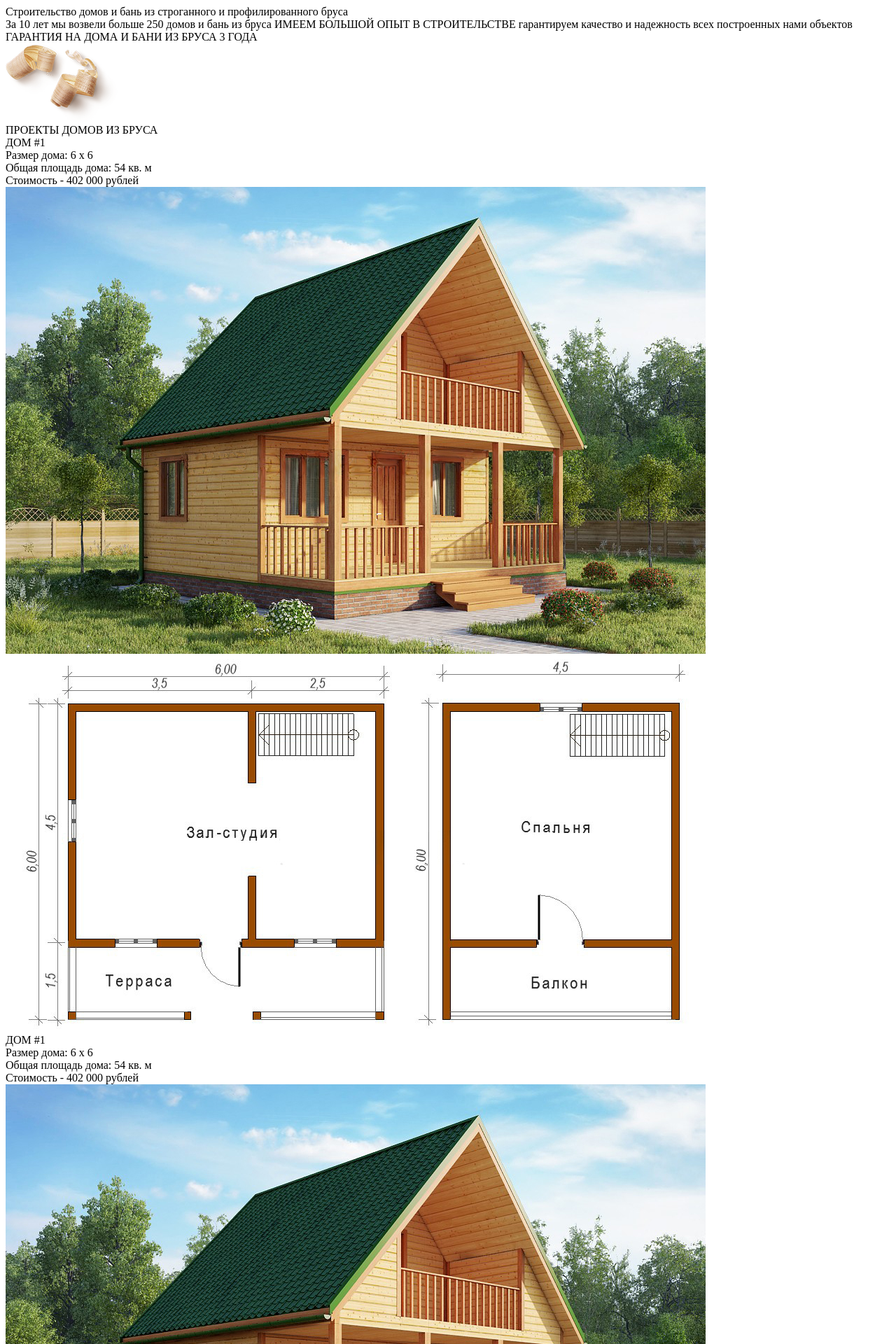
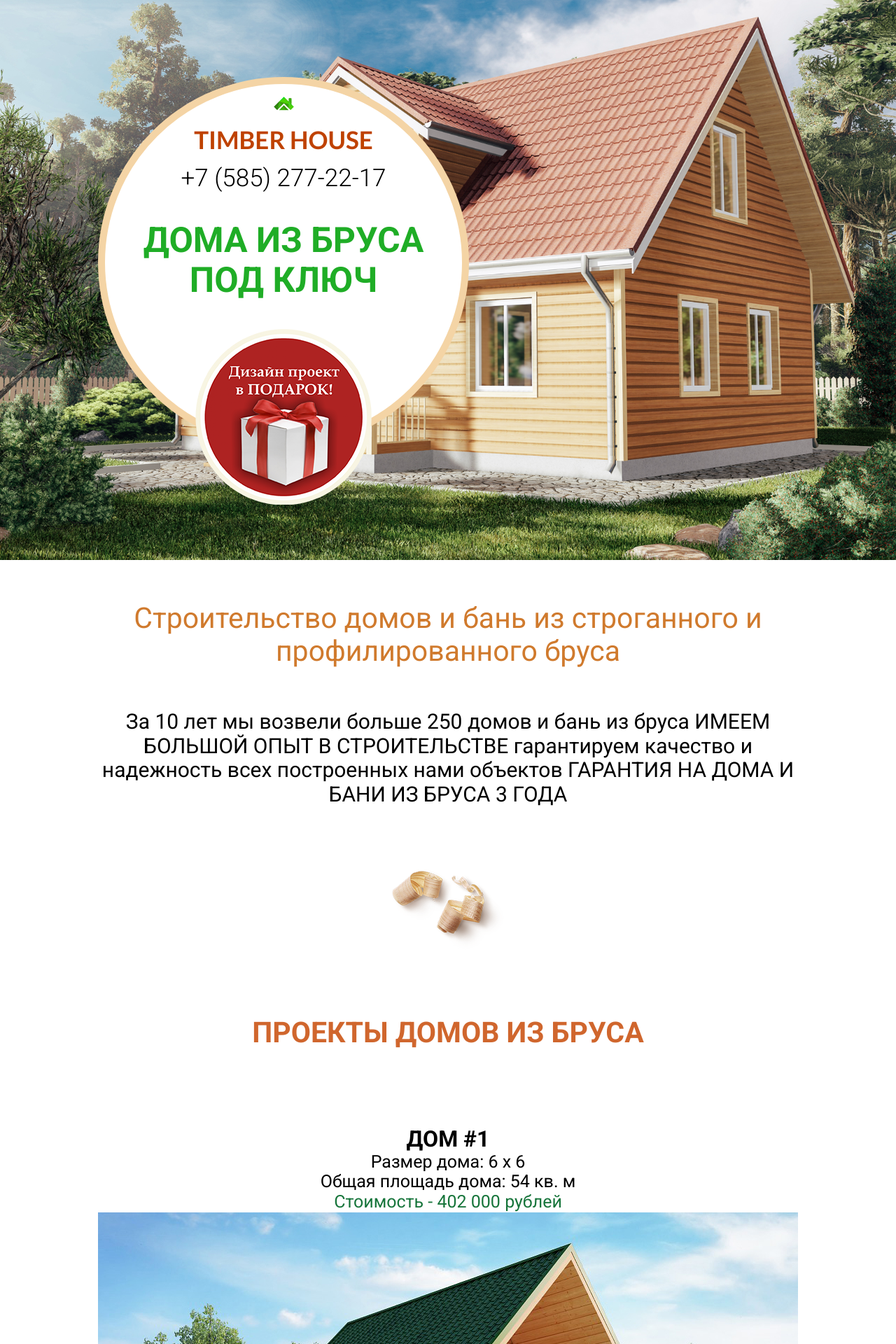
Before and after one commit to SlavaLe2020/repo_layout-to-wordpress, a WordPress theme: template index.php in a window 1280 px wide. Shown: the top 1920 px of the page at 70% size. Run offline with PHP 8.4 and a stand-in for WordPress, Linux system fonts and the light colour scheme; the site name, menu and one post (Sample post) are stand-ins, and other content is empty.

Commit message:
add wordpress 2

```diff
--- a/footer.php
+++ b/footer.php
@@ -7,10 +7,11 @@
         </div>
     </footer>
 
+    <?php wp_footer(); ?>
 
-    <script src="https://ajax.googleapis.com/ajax/libs/jquery/3.4.1/jquery.min.js"></script>
+    <!-- <script src="https://ajax.googleapis.com/ajax/libs/jquery/3.4.1/jquery.min.js"></script>
     <script src="js/jquery.magnific-popup.min.js"></script>
-    <script src="js/main.js"></script>
+    <script src="js/main.js"></script> -->
 </body>
 
 </html>
--- /dev/null
+++ b/functions.php
@@ -0,0 +1,23 @@
+<?php
+
+add_action( 'wp_enqueue_scripts', 'timber_style' );
+add_action( 'wp_enqueue_scripts', 'timber_scripts' );
+
+function timber_style() {
+
+	wp_enqueue_style( 'normalize-style', get_template_directory_uri() . '/assets/css/normalize.css' );
+	wp_enqueue_style( 'magnific-style', get_template_directory_uri() . '/assets/css/magnific-popup.css' );
+	wp_enqueue_style( 'main-style', get_stylesheet_uri() );
+
+
+
+
+function timber_scripts() {
+
+	wp_deregister_script( 'jquery' );
+	wp_register_script( 'jquery', 'https://ajax.googleapis.com/ajax/libs/jquery/3.4.1/jquery.min.js' );
+	wp_enqueue_script( 'jquery' );
+
+	// wp_enqueue_script('script-name', get_template_directory_uri() .'/js/example.js', array(), '1.0', true );
+}
+}
--- a/header.php
+++ b/header.php
@@ -6,11 +6,12 @@
     <meta http-equiv="X-UA-Compatible" content="IE=edge">
     <meta name="viewport" content="width=device-width, initial-scale=1.0">
     <title>timber House</title>
-    <link rel="stylesheet" href="css/normalize.css">
     <link href="https://fonts.googleapis.com/css2?family=Lato:wght@300;700&family=Roboto:wght@300;400;700&display=swap"
         rel="stylesheet">
-    <link rel="stylesheet" href="css/magnific-popup.css">
-    <link rel="stylesheet" href="css/style.css">
+
+
+    <?php wp_head(); ?>
+
 </head>
 
 <body>
--- a/index.php
+++ b/index.php
@@ -1,3 +1,4 @@
+<?php get_header(); ?>
 
     <main class="main">
         <div class="container">
@@ -123,3 +124,5 @@
             </div>
         </div>
     </main>
+
+    <?php get_footer(); ?>
--- a/style.css
+++ b/style.css
@@ -1,3 +1,174 @@
 /*
 Theme Name: Timber
 */
+
+* {
+    box-sizing: border-box;
+    }
+
+
+    body {
+        font-family: 'Roboto', sans-serif;
+        font-weight: 400;
+    }
+
+    .container {
+        max-width: 1030px ;
+        padding-left: 15px;
+        padding-right: 15px;
+        margin: 0 auto;
+    }
+
+    .header {
+        height: 100vh;
+        background-repeat: no-repeat;
+        background-size: cover;
+        background-position: center center;
+        padding-top: 110px;
+    }
+
+    .header__inner {
+        text-align: center;
+        width: 530px;
+        height: 530px;
+        border-radius: 50%;
+        background-color: #fff;
+        border: 10px solid #f4d4a5;
+        padding-top: 13px;
+        padding-bottom: 160px;
+        margin-left: 140px;
+    }
+
+    .header__name {
+        padding-top: 12px;
+        text-transform: uppercase;
+        font-family: 'Lato', sans-serif;
+        font-weight: 700;
+        font-size: 35px;
+        margin-bottom: 15px;
+        color: #bf4200;
+    }
+
+    .phone {
+        font-weight: 300;
+        font-size: 35px;
+        margin-bottom: 40px;
+        text-decoration: none;
+        color: #000;
+        display: inline-block;
+    }
+
+    .header__title {
+        text-transform: uppercase;
+        color: #1fad26;
+        font-weight: 700;
+        padding: 0 5px;
+        font-size: 50px;
+    }
+
+    .header__sale {
+        margin-top: 40px;
+    }
+
+    .main {
+        text-align: center;
+        padding-top: 60px;
+    }
+
+    .main__title {
+      margin-bottom: 60px;
+      font-size: 41px;
+      color: #d07a2d
+    }
+
+    .main__text {
+        font-size: 30px;
+    }
+
+    .main__img {
+        padding: 90px 0;
+    }
+
+    .project__title {
+        margin-bottom: 110px;
+        font-size: 41px;
+        color: #d0662d;
+        font-weight: 700;
+    }
+
+    .project__name {
+        font-weight: 700;
+        font-size: 32px;
+    }
+
+    .project__size,
+    .project__area {
+        font-size: 25px;
+    }
+
+    .project__price {
+        color: #17753b;
+        font-size: 25px;
+    }
+
+    .project__images-item {
+        margin-top: 20ox;
+    }
+
+    .download {
+        padding: 35px 0;
+        background-color: #f1dfbc;
+        text-align: center;
+    }
+
+    .download__link a {
+        display: inline-block;
+        text-decoration: none;
+        color: #fff;
+        border-bottom: 1px solid #fff;
+        font-size: 32px;
+        background-color: #17753b;
+        border: 5px solid #effd15;
+        padding: 23px 67px;
+    }
+
+    .gallery__title {
+        text-transform: uppercase;
+        padding-top: 100px;
+        padding-bottom: 40px;
+        font-weight: 700;
+        color: #d07a2d;
+        font-size: 41px;
+    }
+
+    .gallery__text {
+        padding-bottom: 50px;
+        font-size: 25px;
+    }
+
+    .gallery__inner {
+        display: flex;
+        flex-wrap: wrap;
+    }
+
+    .gallery__inner img {
+        display: block;
+    }
+
+    .footer {
+        text-align: center;
+    }
+
+    .footer .phone {
+        font-weight: 700;
+    }
+
+    .footer__email {
+        padding-top: 40px;
+        padding-bottom: 150px;
+        color: #2f8bc5;
+        font-size: 30px;
+        font-weight: 300;
+        font-family: 'Lato', sans-serif;
+        border-bottom: 1px solid #2f8bc5;
+    }
```
